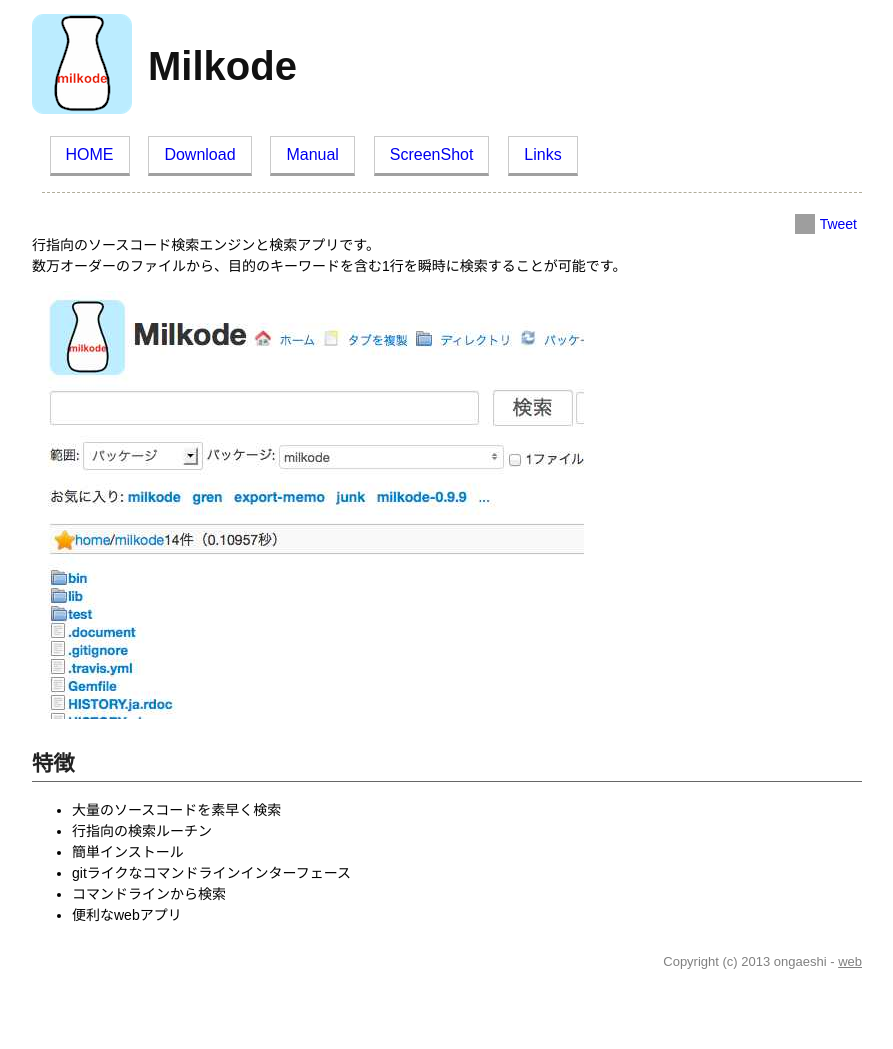
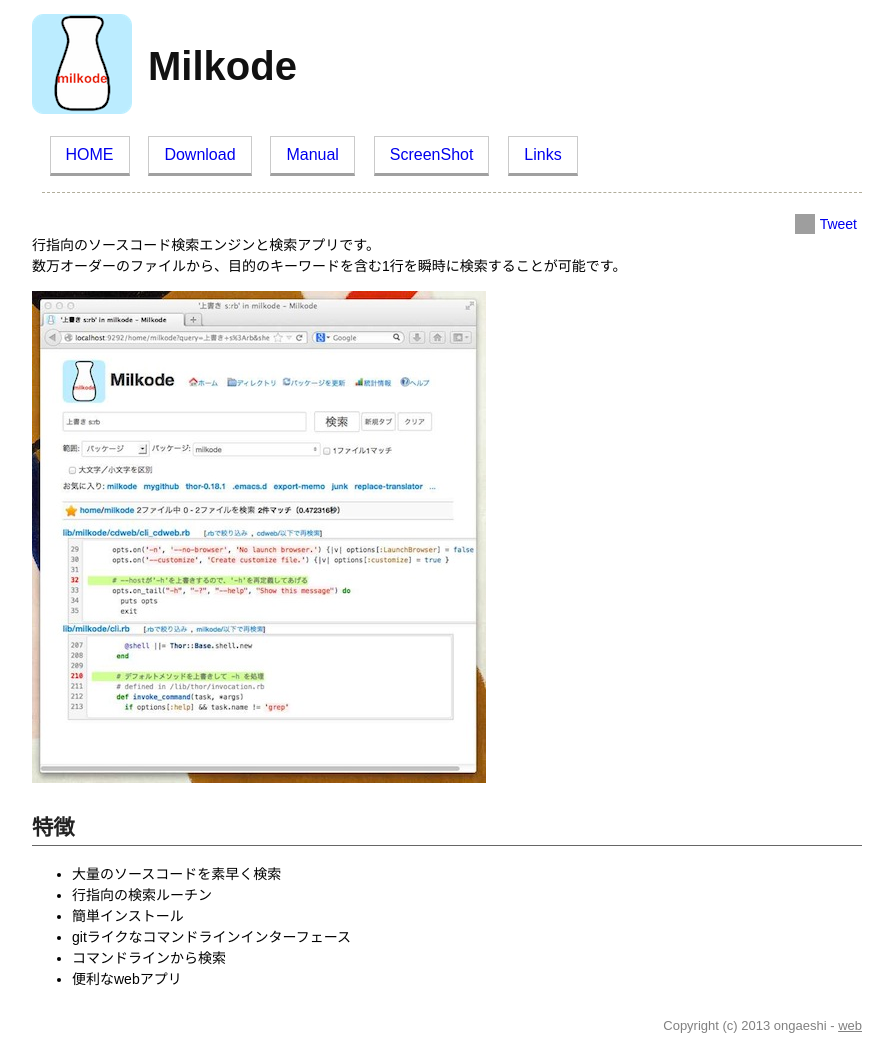
Before and after one commit to ongaeshi/milkode, a Jekyll site: the page built from index.md, in a window 1280 px wide. Shown: the whole page, without its empty margins (193-1086 px from the left). Built offline with Jekyll 4.4.1, drawn with Linux system fonts in a browser that asks for light colours; Markdown is read by kramdown in place of the engine named in the settings; comment, search, counter and statistics services are not loaded; before the commit the page ends 985 px from its top, so only the background shows below that; grey boxes are pictures that could not be loaded.

Commit message:
トップページの一枚絵

```diff
--- a/index.md
+++ b/index.md
@@ -5,7 +5,7 @@ title: 行指向のソースコード検索エンジン
 行指向のソースコード検索エンジンと検索アプリです。<br>
 数万オーダーのファイルから、目的のキーワードを含む1行を瞬時に検索することが可能です。
 
-<img alt='milkode web app' src='/images/milkode-overview-01.jpg' />
+<img alt='milkode web app' src='/images/milkode-web-01.jpg' />
 
 ## 特徴
 * 大量のソースコードを素早く検索
```
Also changed, not shown: images/milkode-overview-01.jpg (deleted), images/milkode-web-01.jpg (added).
